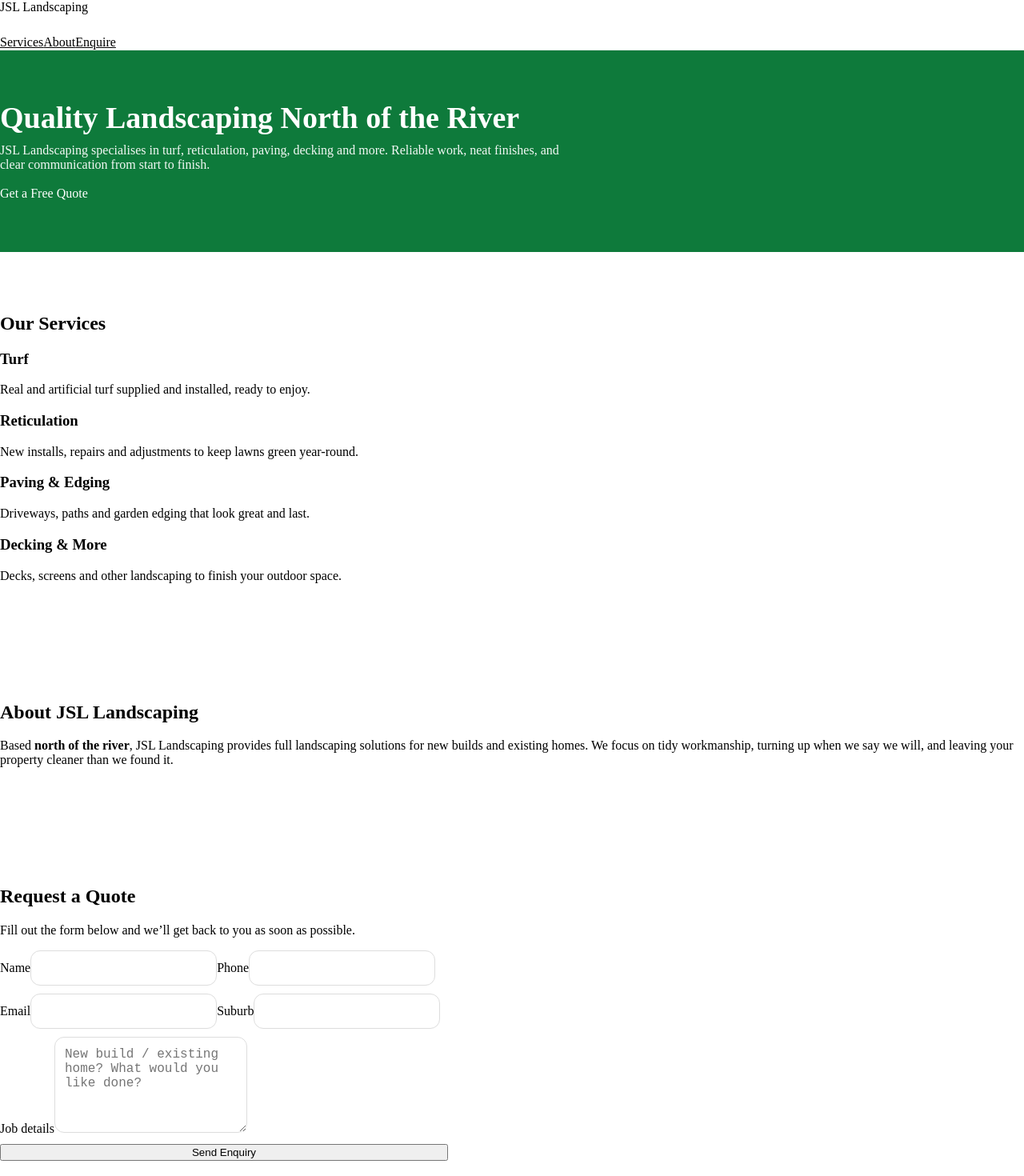
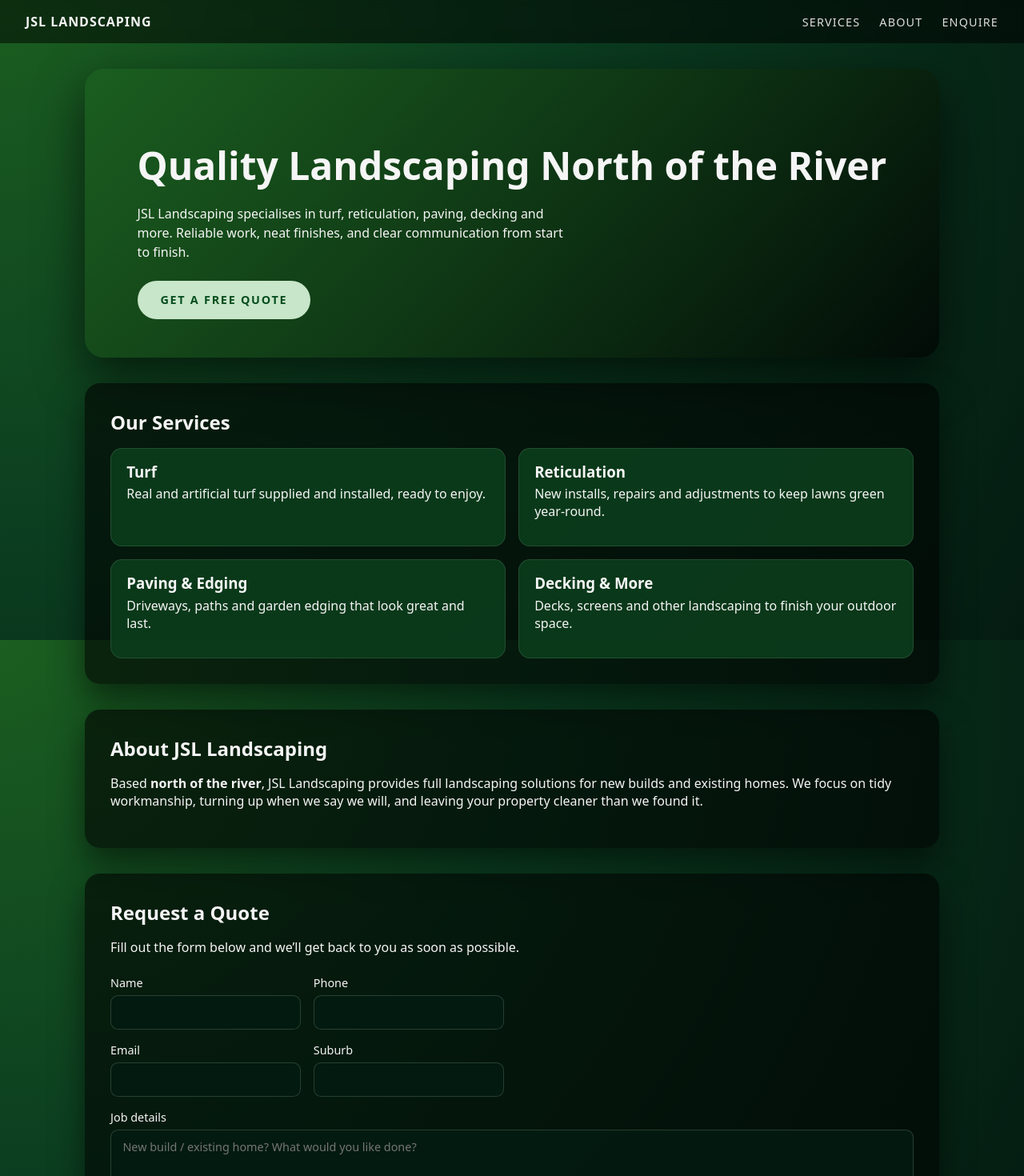
Before and after one commit to Jsllandscaping/jsl-landscaping, a React (Vite) app: page / in a window 1280 px wide. Shown: the top 1470 px of the page at 80% size. Built offline with nearby package versions, Linux system fonts and the light colour scheme.

Commit message:
Update App.css

```diff
--- a/src/App.css
+++ b/src/App.css
@@ -1,151 +1,240 @@
-/* Basic reset */
-* { box-sizing: border-box; }
-html, body { margin: 0; padding: 0; }
-img { max-width: 100%; display: block; }
-a { color: inherit; }
-
-/* Page */
-.page {
-  font-family: -apple-system, BlinkMacSystemFont, "Segoe UI", Roboto, Arial, sans-serif;
-  background: #fff;
-  color: #111;
+*,
+*::before,
+*::after {
+  box-sizing: border-box;
 }
 
-/* Layout */
-.container {
-  width: min(1100px, calc(100% - 32px));
-  margin: 0 auto;
+body {
+  margin: 0;
+  font-family: system-ui, -apple-system, BlinkMacSystemFont, "Segoe UI", sans-serif;
+  background: radial-gradient(circle at top left, #1b5e20 0%, #0b3d20 45%, #041b11 100%);
+  color: #f5f5f5;
 }
 
-.section {
-  padding: 56px 0;
+a {
+  color: inherit;
+  text-decoration: none;
 }
 
-/* Header */
+.app {
+  min-height: 100vh;
+  display: flex;
+  flex-direction: column;
+}
+
+/* HEADER */
+
 .header {
   position: sticky;
   top: 0;
   z-index: 10;
-  background: #fff;
-  border-bottom: 1px solid #eee;
-}
-
-.headerInner {
   display: flex;
   align-items: center;
   justify-content: space-between;
-  padding: 12px 0;
-  gap: 16px;
+  padding: 1rem 2rem;
+  background: rgba(0, 0, 0, 0.5);
+  backdrop-filter: blur(8px);
 }
 
 .logo {
-  height: 44px;
-  width: auto;
+  font-weight: 700;
+  letter-spacing: 0.06em;
+  text-transform: uppercase;
 }
 
-/* Hero */
-.hero {
-  padding: 64px 0;
-  background: #0e7a3b;
-  color: #fff;
+.nav {
+  display: flex;
+  gap: 1.5rem;
 }
 
-.hero h1 {
-  margin: 0 0 10px;
-  font-size: 38px;
-  line-height: 1.1;
+.nav a {
+  font-size: 0.9rem;
+  text-transform: uppercase;
+  letter-spacing: 0.08em;
+  opacity: 0.9;
 }
 
-.hero p {
-  margin: 0 0 18px;
-  opacity: 0.95;
-  max-width: 720px;
+.nav a:hover {
+  opacity: 1;
 }
 
-/* Buttons */
-.btn {
-  border: 0;
-  border-radius: 14px;
-  padding: 10px 14px;
-  font-weight: 800;
-  cursor: pointer;
-  background: #111;
-  color: #fff;
+/* MAIN LAYOUT */
+
+.main {
+  flex: 1;
+  max-width: 1100px;
+  width: 100%;
+  margin: 0 auto;
+  padding: 2rem 1rem 3rem;
 }
 
-.btn:hover { opacity: 0.92; }
+/* HERO */
 
-.headerBtns a,
-.hero a { text-decoration: none; }
-
-/* Cards + grids */
-.grid3 {
-  display: grid;
-  grid-template-columns: repeat(3, 1fr);
-  gap: 14px;
+.hero {
+  display: flex;
+  align-items: center;
+  justify-content: center;
+  text-align: left;
+  padding: 3rem 2rem;
+  margin-bottom: 2rem;
+  border-radius: 1.5rem;
+  background: linear-gradient(135deg, rgba(27, 94, 32, 0.95), rgba(0, 0, 0, 0.7));
+  box-shadow: 0 24px 60px rgba(0, 0, 0, 0.6);
 }
 
-.card {
-  border: 1px solid #eee;
-  border-radius: 18px;
-  padding: 16px;
-  background: #fff;
-  box-shadow: 0 10px 25px rgba(0,0,0,0.06);
+.hero-text h1 {
+  font-size: clamp(2rem, 3vw + 1rem, 3rem);
+  margin-bottom: 1rem;
 }
 
-.card h3 { margin: 0 0 8px; }
-.card p { margin: 0; color: #444; line-height: 1.5; }
-
-/* Thumbnails */
-.thumbGrid {
-  display: grid;
-  grid-template-columns: repeat(3, 1fr);
-  gap: 12px;
-  margin-top: 14px;
+.hero-text p {
+  max-width: 550px;
+  line-height: 1.5;
+  margin-bottom: 1.5rem;
 }
 
-.thumbGrid a {
-  border-radius: 16px;
-  overflow: hidden;
-  border: 1px solid #eee;
-  box-shadow: 0 10px 25px rgba(0,0,0,0.06);
-  text-decoration: none;
+.hero-button {
+  display: inline-block;
+  padding: 0.9rem 1.8rem;
+  border-radius: 999px;
+  border: none;
+  background: #c8e6c9;
+  color: #064d1e;
+  font-weight: 600;
+  text-transform: uppercase;
+  letter-spacing: 0.12em;
+  font-size: 0.9rem;
 }
 
-.thumbImg {
-  width: 100%;
-  height: 240px;
-  object-fit: cover;
+.hero-button:hover {
+  filter: brightness(1.05);
+  transform: translateY(-1px);
 }
 
-/* Contact */
-form {
-  display: grid;
-  gap: 10px;
-  max-width: 560px;
+/* SECTIONS */
+
+.section {
+  margin-bottom: 2rem;
 }
 
-input, textarea {
-  border: 1px solid #ddd;
-  border-radius: 12px;
-  padding: 12px 12px;
-  font-size: 16px;
-  outline: none;
+.section-card {
+  background: rgba(0, 0, 0, 0.6);
+  border-radius: 1.2rem;
+  padding: 2rem;
+  box-shadow: 0 18px 40px rgba(0, 0, 0, 0.5);
 }
 
-textarea { min-height: 120px; resize: vertical; }
-
-/* Footer */
-.footer {
-  padding: 28px 0;
-  border-top: 1px solid #eee;
-  color: #555;
+.section h2 {
+  margin-top: 0;
+  margin-bottom: 1rem;
 }
 
-/* Mobile */
-@media (max-width: 900px) {
-  .grid3 { grid-template-columns: 1fr; }
-  .thumbGrid { grid-template-columns: 1fr; }
-  .thumbImg { height: 240px; }
-  .hero h1 { font-size: 30px; }
+.section p {
+  margin-top: 0.25rem;
 }
+
+/* SERVICES */
+
+.services-grid {
+  display: grid;
+  gap: 1rem;
+  margin-top: 1rem;
+}
+
+@media (min-width: 768px) {
+  .services-grid {
+    grid-template-columns: repeat(2, minmax(0, 1fr));
+  }
+}
+
+.service-card {
+  padding: 1rem 1.2rem;
+  border-radius: 0.9rem;
+  background: rgba(12, 61, 28, 0.9);
+  border: 1px solid rgba(200, 230, 201, 0.12);
+}
+
+.service-card h3 {
+  margin-top: 0;
+  margin-bottom: 0.3rem;
+}
+
+/* CONTACT */
+
+.contact-section {
+  margin-top: 2rem;
+}
+
+.contact-form {
+  display: flex;
+  flex-direction: column;
+  gap: 1rem;
+  margin-top: 1.5rem;
+}
+
+.form-row {
+  display: flex;
+  flex-direction: column;
+  gap: 1rem;
+}
+
+@media (min-width: 700px) {
+  .form-row {
+    flex-direction: row;
+  }
+}
+
+label {
+  font-size: 0.9rem;
+  display: flex;
+  flex-direction: column;
+  gap: 0.35rem;
+}
+
+input,
+textarea {
+  border-radius: 0.6rem;
+  border: 1px solid rgba(200, 230, 201, 0.18);
+  padding: 0.7rem 0.9rem;
+  background: rgba(4, 27, 17, 0.9);
+  color: #f5f5f5;
+  font: inherit;
+}
+
+input:focus,
+textarea:focus {
+  outline: 2px solid #c8e6c9;
+  outline-offset: 1px;
+}
+
+.full-width {
+  width: 100%;
+}
+
+.submit-button {
+  align-self: flex-start;
+  padding: 0.8rem 1.6rem;
+  border-radius: 999px;
+  border: none;
+  background: #c8e6c9;
+  color: #064d1e;
+  font-weight: 600;
+  text-transform: uppercase;
+  letter-spacing: 0.12em;
+  font-size: 0.85rem;
+  cursor: pointer;
+}
+
+.submit-button:hover {
+  filter: brightness(1.05);
+  transform: translateY(-1px);
+}
+
+/* FOOTER */
+
+.footer {
+  text-align: center;
+  padding: 1.5rem 1rem 2rem;
+  font-size: 0.85rem;
+  opacity: 0.85;
+}
```
